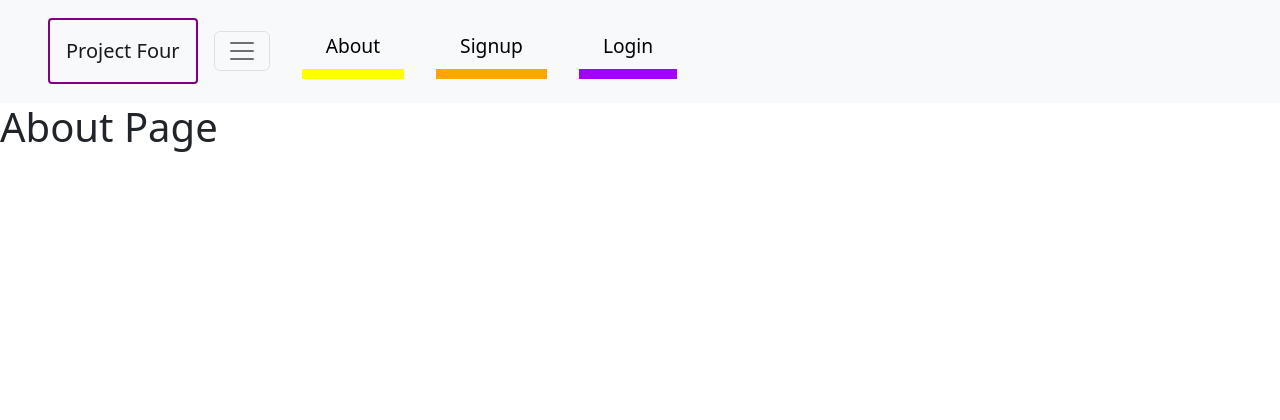
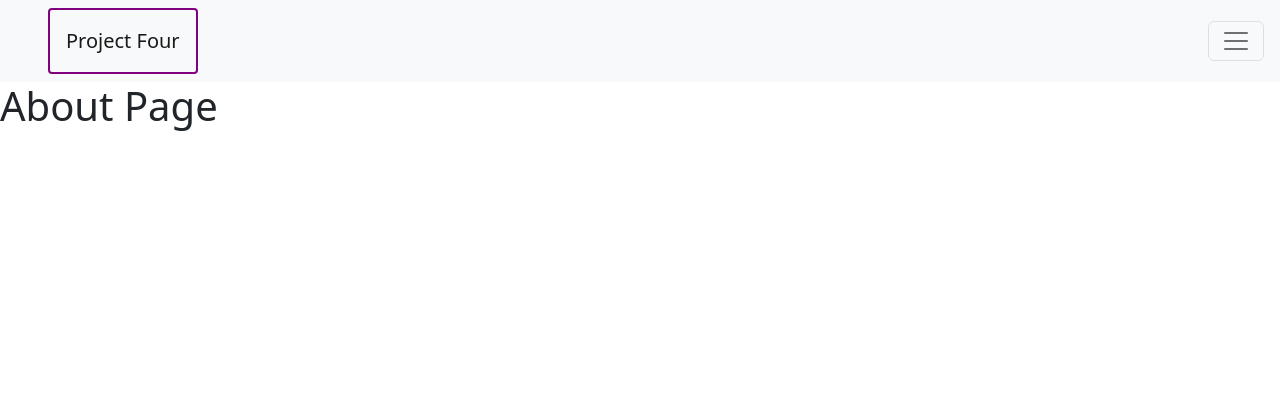
Before and after one commit to vknguyen1/project-four, a Django app: page /about/ in a window 1280 px wide. Shown: the top 420 px of the page. Run offline with Django 4.2, Linux system fonts and the light colour scheme; some libraries are stand-ins or nearby versions.

Commit message:
wip: adds functionality to nav burger menu

```diff
--- a/main_app/static/css/style.css
+++ b/main_app/static/css/style.css
@@ -32,6 +32,7 @@ footer {
         margin-right: 1rem;
     }
 
+    /* TO-DO needed? */
     .navbar-collapse {
         display: flex !important;
         flex-basis: auto;
@@ -39,21 +40,25 @@ footer {
 
     .nav-link {
         color: black;
-        font-size: larger;
+        font-size: large;
         margin: 0rem 1rem 0rem 1rem;
         padding: .5rem;
     }
 
-    #aboutLink {
+    .link-1 {
         border-bottom: solid 10px yellow;
     }
 
-    #signupLink {
+    .link-2 {
         border-bottom: solid 10px orange;
     }
 
-    #loginLink {
+    .link-3 {
         border-bottom: solid 10px rgb(164, 1, 246);
+    }
+
+    #spotifyLink {
+        border-bottom: solid 10px #1DB954;
     }
 
 /* Home Page */
@@ -63,6 +68,10 @@ footer {
         justify-content: center;
         align-items: center;
         color: white;
+    }
+
+    .home-topRight img {
+        max-width: 100%;
     }
 
     #home-top-pTag {
@@ -81,3 +90,13 @@ footer {
     }
 
 /* Search Page */
+
+
+
+/* Media */
+
+@media screen and (width: 600px){
+    /* .navbar-toggler {
+        display: block;
+    } */
+}
--- a/main_app/templates/boilerplate.html
+++ b/main_app/templates/boilerplate.html
@@ -15,35 +15,35 @@
     <header>
         <nav class="navbar navbar-light bg-light">
             <a class="navbar-brand" href="{% url 'home' %}">Project Four</a>
-            <button class="navbar-toggler" type="button" data-mdb-toggle="collapse" data-mdb-target="#navbarSupportedContent" aria-controls="navbarSupportedContent" aria-expanded="false" aria-label="Toggle navigation">
+            <button class="navbar-toggler" type="button" data-toggle="collapse" data-target="#navbarContent" aria-controls="navbarContent" aria-expanded="false" aria-label="toggle navigation">
                 <span class="navbar-toggler-icon"></span>
             </button>
-            <div class="collapse navbar-collapse" id="navbarSupportedContent">
+            <div class="collapse" id="navbarContent">
               {% if user.is_authenticated %}
               <ul class="nav justify-content-end">
-                <li class="nav-item" id="aboutLink">
+                <li class="nav-item link-1">
                   <a class="nav-link" href="{% url 'about' %}">About</a>
                 </li>
-                <li class="nav-item" id="aboutLink">
+                <li class="nav-item link-2">
                   <a class="nav-link" href="{% url 'user_profile' %}">User Profile</a>
                 </li>
                 <!-- add more links ? -->
-                <li class="nav-item" id="loginLink">
-                  <a class="nav-link" href="{% url 'logout' %}">Logout</a>
-                </li>
                 <li class="nav-item" id="spotifyLink">
                   <a class="nav-link" href="{% url 'spotify' %}">Spotify</a>
                 </li>
+                <li class="nav-item">
+                  <a class="nav-link link-3" href="{% url 'logout' %}">Logout</a>
+                </li>
               </ul>
               {% else %}
-              <ul class="nav justify-content-end">
-                <li class="nav-item" id="aboutLink">
+              <ul class="nav navbar-nav justify-content-end">
+                <li class="nav-item link-1" id="aboutLink">
                   <a class="nav-link" href="{% url 'about' %}">About</a>
                 </li>
-                <li class="nav-item" id="signupLink">
+                <li class="nav-item link-2" id="signupLink">
                   <a class="nav-link" href="{% url 'signup' %}">Signup</a>
                 </li>
-                <li class="nav-item" id="loginLink">
+                <li class="nav-item link-3" >
                   <a class="nav-link" href="{% url 'login' %}">Login</a>
                 </li>
               </ul>
@@ -55,10 +55,16 @@
         {% block body %}
         {% endblock %}
     </main>
+    <footer class="page-footer">
+      <p>
+        All Rights Reserved &copy; 2022 Project Four
+      </p>
+  </footer>
+  <script src="https://code.jquery.com/jquery-3.3.1.slim.min.js" integrity="sha384-q8i/X+965DzO0rT7abK41JStQIAqVgRVzpbzo5smXKp4YfRvH+8abtTE1Pi6jizo" crossorigin="anonymous"></script>
+  <script src="https://cdn.jsdelivr.net/npm/popper.js@1.14.7/dist/umd/popper.min.js" integrity="sha384-UO2eT0CpHqdSJQ6hJty5KVphtPhzWj9WO1clHTMGa3JDZwrnQq4sF86dIHNDz0W1" crossorigin="anonymous"></script>
+  <script src="https://cdn.jsdelivr.net/npm/bootstrap@4.3.1/dist/js/bootstrap.min.js" integrity="sha384-JjSmVgyd0p3pXB1rRibZUAYoIIy6OrQ6VrjIEaFf/nJGzIxFDsf4x0xIM+B07jRM" crossorigin="anonymous"></script>
+  <script>
+    $('.navbar-toggler').collapse()
+  </script>
 </body>
-<footer class="page-footer">
-    <p>
-      All Rights Reserved &copy; 2022 Project Four
-    </p>
-</footer>
 </html>
```
